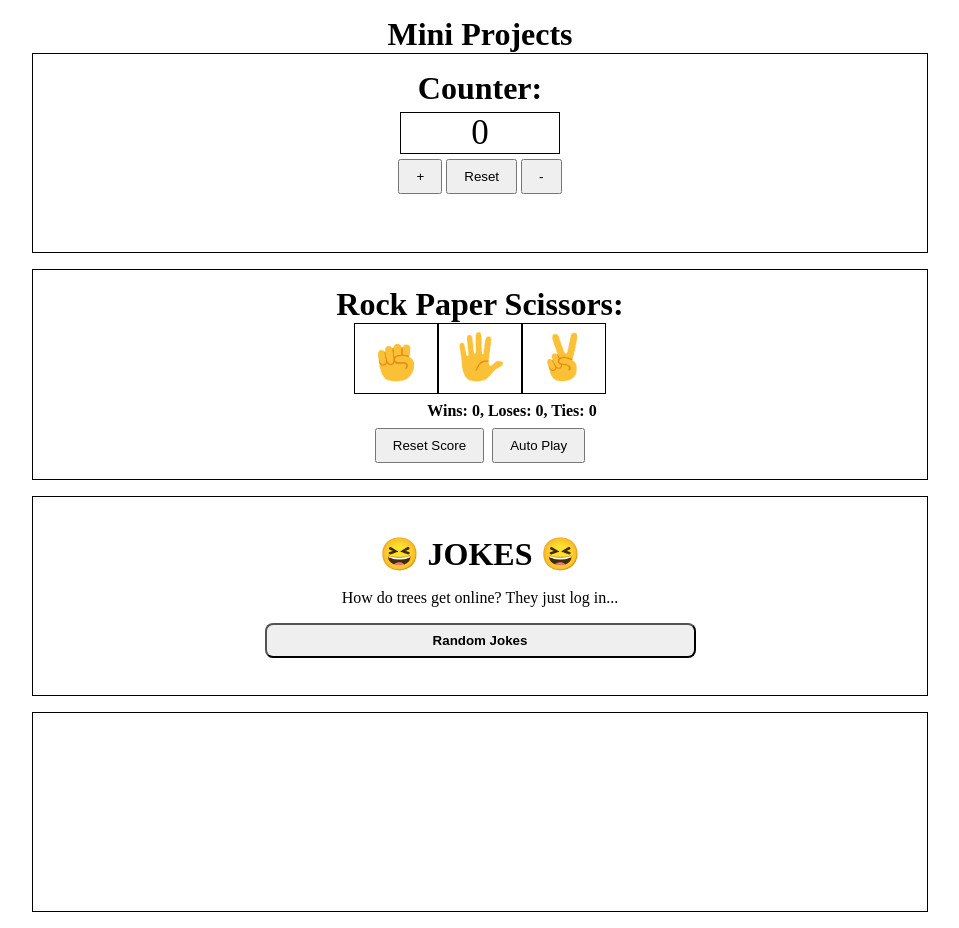
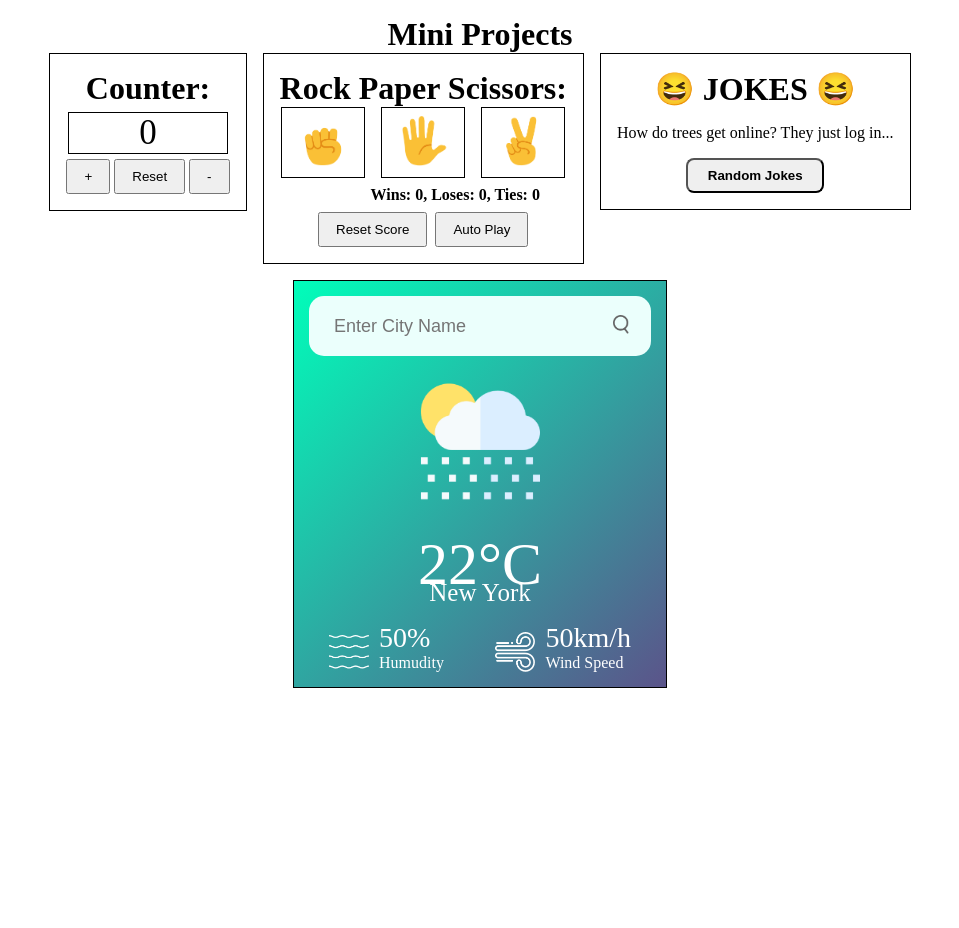
Before and after one commit to idil-abdi/mini-projects, a plain HTML site: page index.html in a window 1280 px wide. Shown: the whole page, without its empty margins (160-1119 px from the left). After the commit the page ends 800 px from the top, so only its background shows below. Drawn offline with Linux system fonts and the light colour scheme; a web font is replaced by a local one.

Commit message:
creating a weather app

```diff
--- a/index.html
+++ b/index.html
@@ -63,7 +63,37 @@
           <p id="jokes">How do trees get online? They just log in...</p>
           <button class="jokes-btn">Random Jokes</button>
         </div>
-        <div class="box weather-c"></div>
+        <div class="box weather-c">
+          <div class="weather-search">
+            <input
+              type="text"
+              placeholder="Enter City Name"
+              spellcheck="false"
+            />
+            <button><img src="./img/search.png" alt="search-icon" /></button>
+          </div>
+          <div class="weather">
+            <img src="./img/rain.png" class="weather-icon" alt="weather-icon" />
+            <h2 class="temp">22°C</h2>
+            <h3 class="city">New York</h3>
+            <div class="details">
+              <div class="col">
+                <img src="./img/humidity.png" alt="humidity-icon" />
+                <div>
+                  <p class="weather-p humidity">50%</p>
+                  <p class="weather-p">Humudity</p>
+                </div>
+              </div>
+              <div class="col">
+                <img src="./img/wind.png" alt="wind-icon" />
+                <div>
+                  <p class="weather-p wind">50km/h</p>
+                  <p class="weather-p">Wind Speed</p>
+                </div>
+              </div>
+            </div>
+          </div>
+        </div>
       </div>
     </main>
     <footer></footer>
--- a/style.css
+++ b/style.css
@@ -16,7 +16,7 @@ header{
 }
 
 main{
-    margin: auto 12rem;
+    margin: auto 2rem;
 }
 
 h1{
@@ -24,21 +24,20 @@ h1{
 }
 
 .project-c{
-    display: grid;
-    grid-template-columns: auto  ;
+    display: flex;
+    flex-wrap: wrap;
     grid-gap: 1rem;
+    justify-content: center;
 }
 
 .box{
-    width: 100%;
-    height: 200px;
     border: 1px solid black;
 }
 
 .counter-c{
-    width: 100%;
     text-align: center;
-    padding: 1rem 0;
+    padding: 1rem;
+    height: fit-content;
 }
 
 .counter-display{
@@ -61,6 +60,7 @@ button{
 .move-icon-c{
     justify-content: center;
     display: flex;
+    gap: 1rem;
 }
 
 .move-icon {
@@ -96,6 +96,7 @@ button{
     text-align: center;
     padding: 1rem;
     border: 1px solid black;
+    height: fit-content;
 }
 
 .jokes-btn{
@@ -112,8 +113,98 @@ button{
 
 }
 
-@media only screen and (max-width: 600px) {
+/* weather app */
+.weather-c{
+    background: linear-gradient(135deg, #00feba, #5b548a);
+    color: #fff;
+    padding: 15px;
+    text-align: center;
+}
+
+.weather-search{
+    width: 100%;
+    display: flex;
+    align-items: center;
+    justify-content: space-between;
+}
+
+.weather-search input{
+    border: 0;
+    outline: 0;
+    background-color: #ebfffc;
+    color: #555;
+    padding: 10px 25px;
+    height: 60px;
+    border-radius: 15px 0 0 15px;
+    flex: 1;
+    font-size: 18px;
+}
+
+.weather-search button{
+    border: 0;
+    outline: 0;
+    background-color: #ebfffc;
+    border-radius: 0 15px 15px 0;
+    width: 60px;
+    height: 60px;
+    cursor: pointer;
+}
+
+.weather-search button img{
+    width: 16px;
+}
+
+.weather-icon{
+    width: 170px;
+}
+
+.weather h2{
+    font-size: 60px;
+    font-weight: 500;
+}
+.weather h3{
+    font-size: 25px;
+    font-weight: 400;
+    margin-top: -20px;
+}
+
+.details{
+    display: flex;
+    align-items: center;
+    justify-content: space-between;
+    padding: 0 20px;
+    margin-top: 25px;
+}
+
+.col{
+    display: flex;
+    align-items: center;
+    text-align: left;
+}
+
+.col img {
+    width: 40px;
+    margin-right: 10px;
+}
+
+.humidity, .wind{
+    font-size: 28px ;
+    margin-top: -10px;
+}
+
+@media only screen and (max-width: 768px) {
     main {
         margin: 0 1rem;
+
+
+    }
+    .project-c{
+        display: block;
+
+
+    }
+    .box{
+        margin-bottom: 1rem;
+        overflow: hidden;
     }
 }
```
